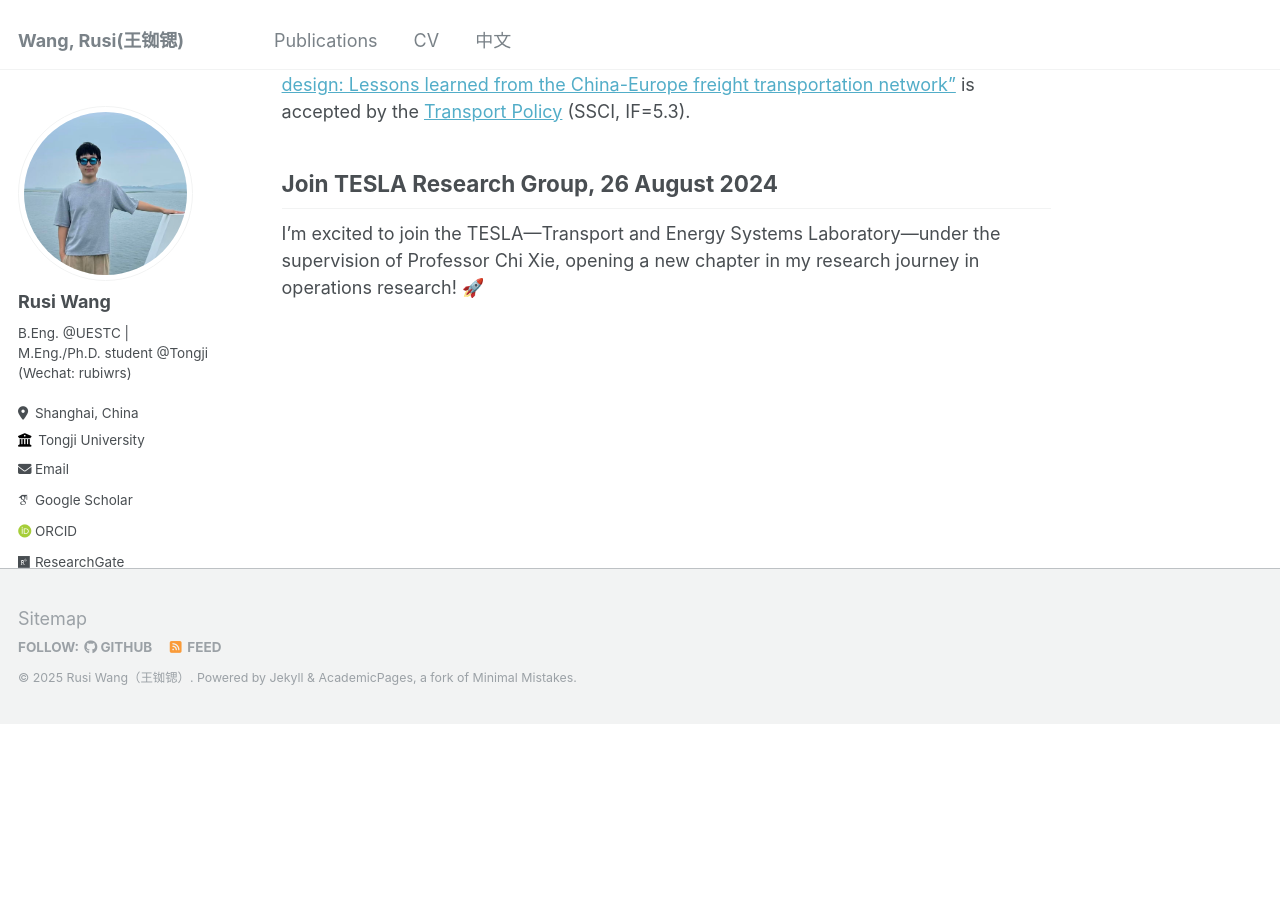
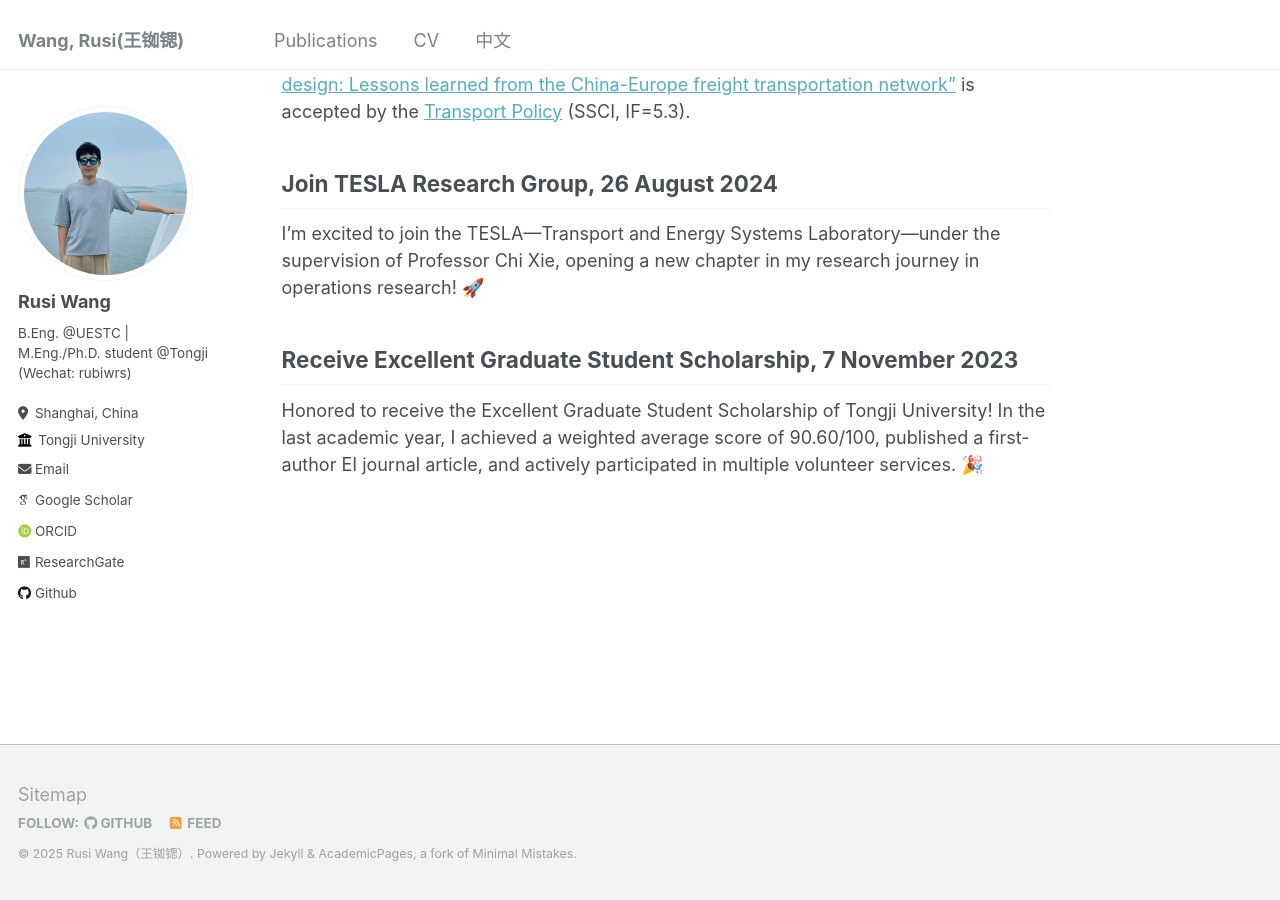
Before and after one commit to RusiWang99/RusiWang99.github.io, a Jekyll site: the page built from _pages/about.md, in a window 1280 px wide and 900 px high, scrolled down 601 px. Built offline with Jekyll 4.4.1, drawn with Linux system fonts in a browser that asks for light colours; some web fonts are replaced; before the commit the page ends 1324 px from its top, so only the background shows below that.

Commit message:
Update about.md

```diff
--- a/_pages/about.md
+++ b/_pages/about.md
@@ -21,3 +21,8 @@ Our paper ["Incorporating revenue loss and congestion cost into rail freight sub
 
 ## Join TESLA Research Group, 26 August 2024
 I'm excited to join the TESLA—Transport and Energy Systems Laboratory—under the supervision of Professor Chi Xie, opening a new chapter in my research journey in operations research! 🚀
+
+
+## Receive Excellent Graduate Student Scholarship, 7 November 2023
+
+Honored to receive the Excellent Graduate Student Scholarship of Tongji University! In the last academic year, I achieved a weighted average score of 90.60/100, published a first-author EI journal article, and actively participated in multiple volunteer services. 🎉
```
